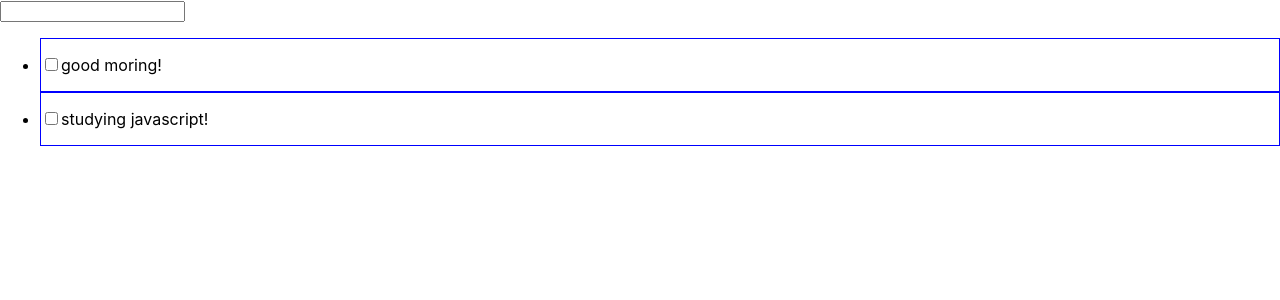
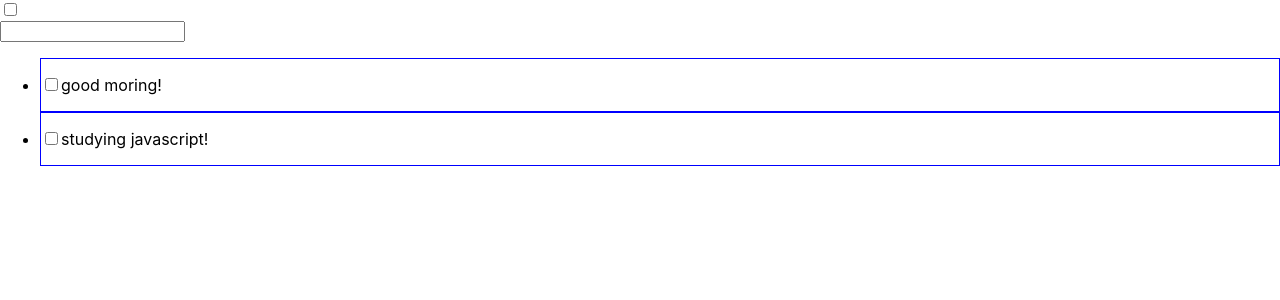
Before and after one commit to sarah1446/todo-list, a React (Create React App) app: page / in a window 1280 px wide. Shown: the top 300 px of the page. Built offline with nearby package versions, Linux system fonts and the light colour scheme.

Commit message:
전체선택 구현중

```diff
--- a/src/App.js
+++ b/src/App.js
@@ -12,17 +12,16 @@ class App extends React.Component {
                 {
                     text: 'good moring!',
                     id: 6783,
-                    activeMode: true
+                    completed: true
                 },
                 {
                     text: 'studying javascript!',
                     id: 10,
-                    activeMode: true
+                    completed: true
                 }
             ]
         }
     }
-
     addTodo = ( todo ) => {
         // const newTodo = this.state.todos.slice();
         // newTodo.push({
@@ -32,7 +31,7 @@ class App extends React.Component {
         this.setState({
             todos: [
                 ...this.state.todos,
-                {text:todo, id:uuidv4(), activeMode: true}
+                {text:todo, id:uuidv4(), completed: true}
             ],
         })
     }
@@ -61,15 +60,29 @@ class App extends React.Component {
         })
     }
 
+    toggleAll = () => {
+        //리스트의 체크박스에 체크되게
+        const newTodos = this.state.todos.slice();
+        for(var i =0; i < newTodos.length; i++) {
+            newTodos[i].completed = false;
+        }
+        this.setState({
+            todos : [...newTodos]
+        })
+    }
 
     render() {
         return(
             <div className="App">
-                <Header addTodo={this.addTodo}></Header>
+                <Header
+                    addTodo={this.addTodo}
+                    toggleAll={this.toggleAll}
+                ></Header>
                 <ListWrap
                     todos={this.state.todos}
                     updatingTodo={this.updatingTodo}
                     deleteTodo={this.deleteTodo}
+                    // toggleAll={this.toggleAll}
                 ></ListWrap>
             </div>
         )
--- a/src/components/Contents/List.js
+++ b/src/components/Contents/List.js
@@ -5,7 +5,7 @@ class List extends React.Component {
         super(props);
         this.state = {
             updatingMode: false,
-            activeMode: true
+            completed: true
         }
     }
 
@@ -17,7 +17,6 @@ class List extends React.Component {
     }
 
     updatingContent = e => {
-
         if(e.key === 'Enter' ) {
             this.props.updatingTodo({
                 ...this.props.list,
@@ -39,20 +38,35 @@ class List extends React.Component {
         this.props.deleteTodo( this.props.list)
     }
 
+
+    // shouldComponentUpdate = () => {
+    //     console.log('전체선택을 눌렀다면!! 현재 list 컴포넌트!')
+
+    // }
+
+    toggleAll = () => {
+        this.toggleSelect();
+    }
+
     toggleSelect = e => {
         if(e.target.checked) { //체크박스 체크하면
             this.setState({
-                activeMode: false
+                // completed: false
+                completed: !this.state.completed
             })
         }else{
             this.setState({
-                activeMode: true
+                // completed: true
+                completed: !this.state.completed
             })
         }
     }
 
 
     render() {
+        // console.log('list')
+        // console.log(this.props.list)
+        // console.log('list')
         const { text, id } = this.props.list;
         return(
 
@@ -61,7 +75,7 @@ class List extends React.Component {
                 onMouseOver={this.listHover}
                 onMouseOut={this.listHoverOut}
             >
-                <input type="checkbox" className="toggle" onClick={this.toggleSelect}/>
+                <input type="checkbox" className="toggle" onClick={this.toggleSelect} checked={!this.state.completed}/>
                 {
                     this.state.updatingMode === true ?
                         <input type="text"
@@ -73,7 +87,7 @@ class List extends React.Component {
                         />
                     :
                     (
-                        this.state.activeMode === true ?
+                        this.state.completed === true ?
                             <p>{text}</p>
                         :
                             <p className="completed">{text}</p>
--- a/src/components/Contents/ListWrap.js
+++ b/src/components/Contents/ListWrap.js
@@ -11,7 +11,7 @@ class ListWrap extends React.Component {
     }
 
     render() {
-        // console.log(this.props.todos)
+        //console.log(this.props.todos)
         return(
             <Fragment>
                 <ul>
--- a/src/components/Header/ToggleTodo.js
+++ b/src/components/Header/ToggleTodo.js
@@ -0,0 +1,33 @@
+import React from 'react';
+
+class ToggleTodo extends React.Component {
+    constructor(props) {
+        super(props);
+        this.state ={
+            // toggleAll: false
+        }
+    }
+
+    toggleAll = e => {
+        if(e.target.checked) {
+            console.log('전체선택')
+            this.props.toggleAll()
+        }else{
+
+        }
+    }
+
+    render() {
+        return(
+            <div>
+                <input
+                    type="checkbox"
+                    onClick={this.toggleAll}
+                    className="toggleAll"
+                />
+            </div>
+        )
+    }
+}
+
+export default ToggleTodo;
--- a/src/components/Header/index.js
+++ b/src/components/Header/index.js
@@ -1,6 +1,6 @@
 import React from 'react';
 import AddTodo from './AddTodo';
-// import ToggleTodo from './ToggleTodo';
+import ToggleTodo from './ToggleTodo';
 
 class Header extends React.Component {
     constructor(props) {
@@ -13,6 +13,7 @@ class Header extends React.Component {
     render() {
         return(
             <div>
+                <ToggleTodo toggleAll={this.props.toggleAll}></ToggleTodo>
                 <AddTodo addTodo={this.props.addTodo}></AddTodo>
             </div>
         )
```
